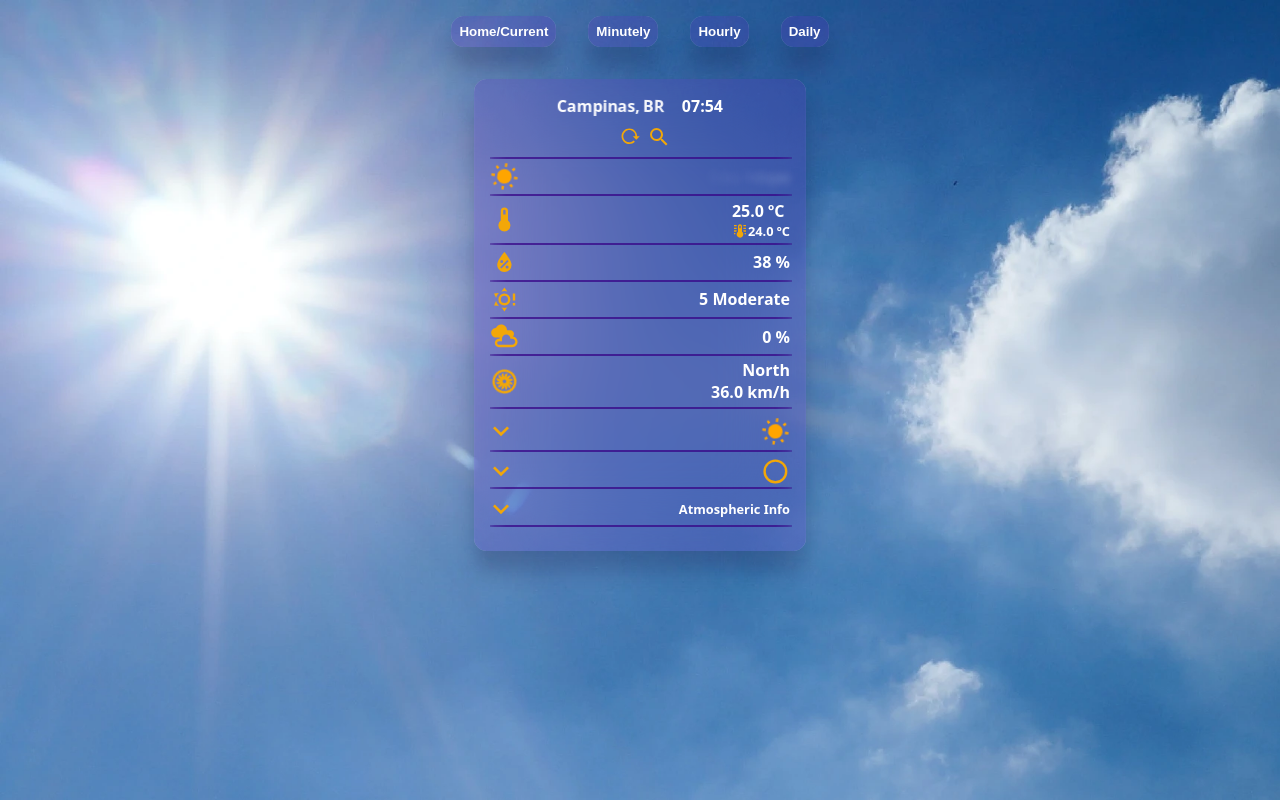
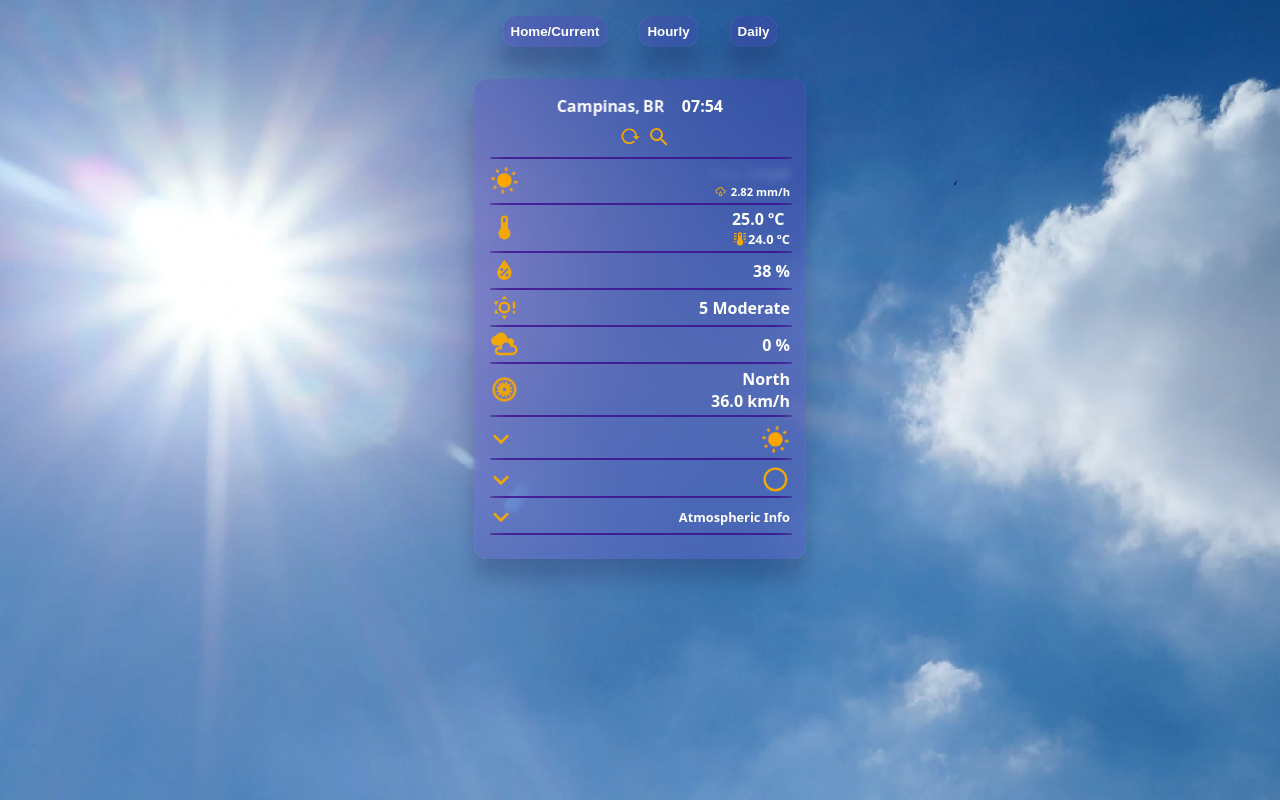
Before and after one commit to giovanniPepi/WeatherTS, a React (Create React App) app: page / in a window 1280 px wide. Built offline with nearby package versions, Linux system fonts and the light colour scheme.

Commit message:
Remove minutely modal and charts. Add function to get the highest rain value for the hour. Display rain value in realtime

```diff
--- a/src/App.tsx
+++ b/src/App.tsx
@@ -14,6 +14,7 @@ import Search from './icons/Search';
 import RealTimeData from './components/RealTimeData';
 import { UnmountClosed } from 'react-collapse';
 import NetworkError from './icons/NetworkError';
+import getMinutelyRain from './functions/getMinutelyRain';
 
 const App: React.FC = () => {
   const [apiData, setApiData] = useState<IWeatherData>();
@@ -28,7 +29,7 @@ const App: React.FC = () => {
   // the concatenated location returned by the GEO Api
   const [locationToShow, setLocationToShow] =
     useState<string>('Campinas, BR');
-  const [showMinutelyModal, setShowMinutelyModal] = useState<Boolean>(false);
+  const [minuteRain, setMinuteRain] = useState(0);
   const [showHourlyModal, setShowHourlyModal] = useState<Boolean>(false);
   const [showDailyModal, setShowDailyModal] = useState<Boolean>(false);
   const [showRealTimeModal, setShowRealTimeModal] = useState(true);
@@ -66,7 +67,6 @@ const App: React.FC = () => {
   const [screenWidth, setScreenWidth] = useState(0);
 
   // code splitting
-  const MinutelyData = React.lazy(() => import('./components/MinutelyData'));
   const HourlyData = React.lazy(() => import('./components/HourlyData'));
   const DailyData = React.lazy(() => import('./components/DailyData'));
 
@@ -103,17 +103,8 @@ const App: React.FC = () => {
     }
   };
   // toggles - handle open/closing modals
-  const toggleMinuteData = () => {
-    setShowMinutelyModal(true);
-    setShowRealTimeModal(false);
-    setShowHourlyModal(false);
-    setShowDailyModal(false);
-    setShowSearchModal(false);
-    setShowNotFound(false);
-  };
   const toggleHourlyData = () => {
     setShowHourlyModal(true);
-    setShowMinutelyModal(false);
     setShowRealTimeModal(false);
     setShowDailyModal(false);
     setShowSearchModal(false);
@@ -122,7 +113,6 @@ const App: React.FC = () => {
   const toggleDailyData = () => {
     setShowDailyModal(true);
     setShowHourlyModal(false);
-    setShowMinutelyModal(false);
     setShowRealTimeModal(false);
     setShowSearchModal(false);
     setShowNotFound(false);
@@ -131,7 +121,6 @@ const App: React.FC = () => {
     setShowRealTimeModal(true);
     setShowDailyModal(false);
     setShowHourlyModal(false);
-    setShowMinutelyModal(false);
     setShowSearchModal(true);
   };
 
@@ -182,6 +171,8 @@ const App: React.FC = () => {
 
         //finally, sets API data for other components
         setApiData(dataFormatter(data));
+
+        setMinuteRain(getMinutelyRain(data?.minutely));
 
         // end loading
         setLoading(false);
@@ -240,18 +231,6 @@ const App: React.FC = () => {
                 Home/Current
               </button>
 
-              <button
-                onClick={toggleMinuteData}
-                onMouseEnter={toggleMinuteData}
-                className="strong dataToggler"
-                style={{
-                  color: UIColor,
-                  backgroundColor: modalUIColor,
-                  boxShadow: boxShadow
-                }}
-              >
-                Minutely
-              </button>
               <button
                 onClick={toggleHourlyData}
                 onMouseEnter={toggleHourlyData}
@@ -350,21 +329,8 @@ const App: React.FC = () => {
             setIsClosedSearch={setIsClosedSearch}
             setIsOpenedSearch={setIsOpenedSearch}
             isClosedSearch={isClosedSearch}
+            minuterain={minuteRain}
           />
-        ) : null}
-
-        {showMinutelyModal ? (
-          <Suspense fallback={<Loading svgColors={svgColors} />}>
-            <MinutelyData
-              minuteData={apiData?.minutely}
-              setShowMinutelyModal={setShowMinutelyModal}
-              night={night}
-              UIColor={UIColor}
-              modalUIColor={modalUIColor}
-              svgColors={svgColors}
-              boxShadow={boxShadow}
-            />
-          </Suspense>
         ) : null}
 
         {showHourlyModal ? (
--- a/src/components/Charts.tsx
+++ /dev/null
@@ -1,97 +0,0 @@
-import { MinutelyChartProps } from 'interfaces';
-import {
-  Chart as ChartJS,
-  LinearScale,
-  CategoryScale,
-  BarElement,
-  Tooltip
-} from 'chart.js';
-import { Bar } from 'react-chartjs-2';
-import { useEffect, useState } from 'react';
-import CheckAll from 'src/icons/CheckAll';
-ChartJS.register(LinearScale, CategoryScale, BarElement, Tooltip);
-
-const Charts: React.FC<MinutelyChartProps> = ({ minuteData, UIColor }) => {
-  //state
-  const [hasRainValue, setHasRainValue] = useState(false);
-
-  const timeArray: string[] = [];
-  const pptArray: number[] = [];
-
-  // changes Color UI
-  ChartJS.defaults.color = UIColor;
-
-  minuteData.forEach((obj) => {
-    let values = Object.values(obj);
-
-    const time = values[0];
-    timeArray.push(time);
-
-    // slices out 'mm'
-    values = values[1].slice(0, -2);
-
-    // multiply to get percentage, fix decimals, convert to float
-    // instead of string
-    const formatted = parseFloat(values as unknown as string);
-
-    pptArray.push(formatted);
-  });
-
-  useEffect(() => {
-    // checks if there is any rain value
-    const condition: undefined | number = pptArray.find((e) => e !== 0);
-    if (condition) setHasRainValue(true);
-    else setHasRainValue(false);
-  }, [hasRainValue, pptArray]);
-
-  return (
-    <>
-      {hasRainValue ? (
-        <div className="chart">
-          <Bar
-            height={400}
-            width={600}
-            data={{
-              labels: timeArray,
-              datasets: [
-                {
-                  label: 'Rain volume, mm ',
-                  data: pptArray,
-                  backgroundColor: ['#6d28d9'],
-                  borderColor: ['#a78bfa'],
-                  borderWidth: 0.8,
-                  borderRadius: 2
-                }
-              ]
-            }}
-            options={{
-              responsive: true,
-              scales: {
-                y: {
-                  beginAtZero: true,
-                  grid: {
-                    display: false
-                  }
-                },
-                x: {
-                  grid: {
-                    display: false
-                  }
-                }
-              }
-            }}
-          />
-        </div>
-      ) : (
-        <div className="noRain">
-          <CheckAll />
-          <div className="noRainMsg strong">
-            Currently there is no rain forecast for the next 60 minutes
-          </div>
-        </div>
-      )}
-    </>
-  );
-};
-
-export default Charts;
--- a/src/components/RealTimeData.tsx
+++ b/src/components/RealTimeData.tsx
@@ -49,7 +49,8 @@ const RealTimeData: React.FC<RealTimeDataProps> = ({
   setShouldReloadAPI,
   isClosedSearch,
   setIsClosedSearch,
-  setIsOpenedSearch
+  setIsOpenedSearch,
+  minuterain
 }) => {
   //state
   const [showAlertsModal, setShowAlertsModal] = useState<Boolean>(false);
@@ -181,10 +182,16 @@ const RealTimeData: React.FC<RealTimeDataProps> = ({
           svgColors
         )}
         {loading ? null : (
-          <WeatherDescAnimation
-            title={apiData.current.weather[0].description}
-            UIColor={UIColor}
-          />
+          <div className="weatherDescRain">
+            <WeatherDescAnimation
+              title={apiData.current.weather[0].description}
+              UIColor={UIColor}
+            />
+            <div className="accumulatedRain">
+              <Rain svgColors={svgColors} />{' '}
+              <div>{`${minuterain.toFixed(2)} mm/h`}</div>
+            </div>
+          </div>
         )}
       </div>
       <div
--- a/src/css/RealTimeData.css
+++ b/src/css/RealTimeData.css
@@ -9,6 +9,22 @@
   backdrop-filter: var(--modalBlur);
   background-color: var(--strongAccentColor);
   box-shadow: var(--boxShadow);
+}
+.weatherDescRain {
+  display: flex;
+  flex-direction: column;
+  justify-content: center;
+  align-items: flex-end;
+}
+.accumulatedRain {
+  display: flex;
+  align-items: center;
+  gap: 0.3rem;
+  font-size: 0.7rem;
+}
+.accumulatedRain > .RainSvg {
+  width: 0.7rem;
+  height: 0.7rem;
 }
 .realTimeDataDiv {
   display: flex;
--- a/src/functions/dataFormatter.ts
+++ b/src/functions/dataFormatter.ts
@@ -48,12 +48,6 @@ const dataFormatter = (data: IWeatherData | undefined) => {
       if (data.current.snow["3h"])
         data.current.snow["3h"] = `${data.current.snow["3h"]} mm`;
     }
-  }
-  if (data?.minutely) {
-    data.minutely.forEach((minute) => {
-      minute.dt = `${getExactHours(minute.dt as number)}`
-      minute.precipitation = `${minute.precipitation} mm`
-    })
   }
   if (data?.hourly) {
 
--- /dev/null
+++ b/src/functions/getMinutelyRain.tsx
@@ -0,0 +1,27 @@
+import { Minutely } from 'interfaces';
+
+const getMinutelyRain = (minuteArray: Minutely) => {
+  if (minuteArray === undefined) return 0;
+
+  const pptArray: number[] = [];
+
+  // gets only ppt values from the minute array
+  minuteArray.forEach((obj) => {
+    let values = Object.values(obj);
+    pptArray.push(values[1]);
+  });
+
+  // temp number to hold the highest
+  let temp = 0;
+
+  //returns the highest value found;
+  pptArray.forEach((element) => {
+    if (temp < element) {
+      temp = element;
+    }
+  });
+
+  return temp;
+};
+
+export default getMinutelyRain;
```
Also changed, not shown: interfaces.ts (+3 -18 lines), src/components/WaterfallChart.tsx (added).
